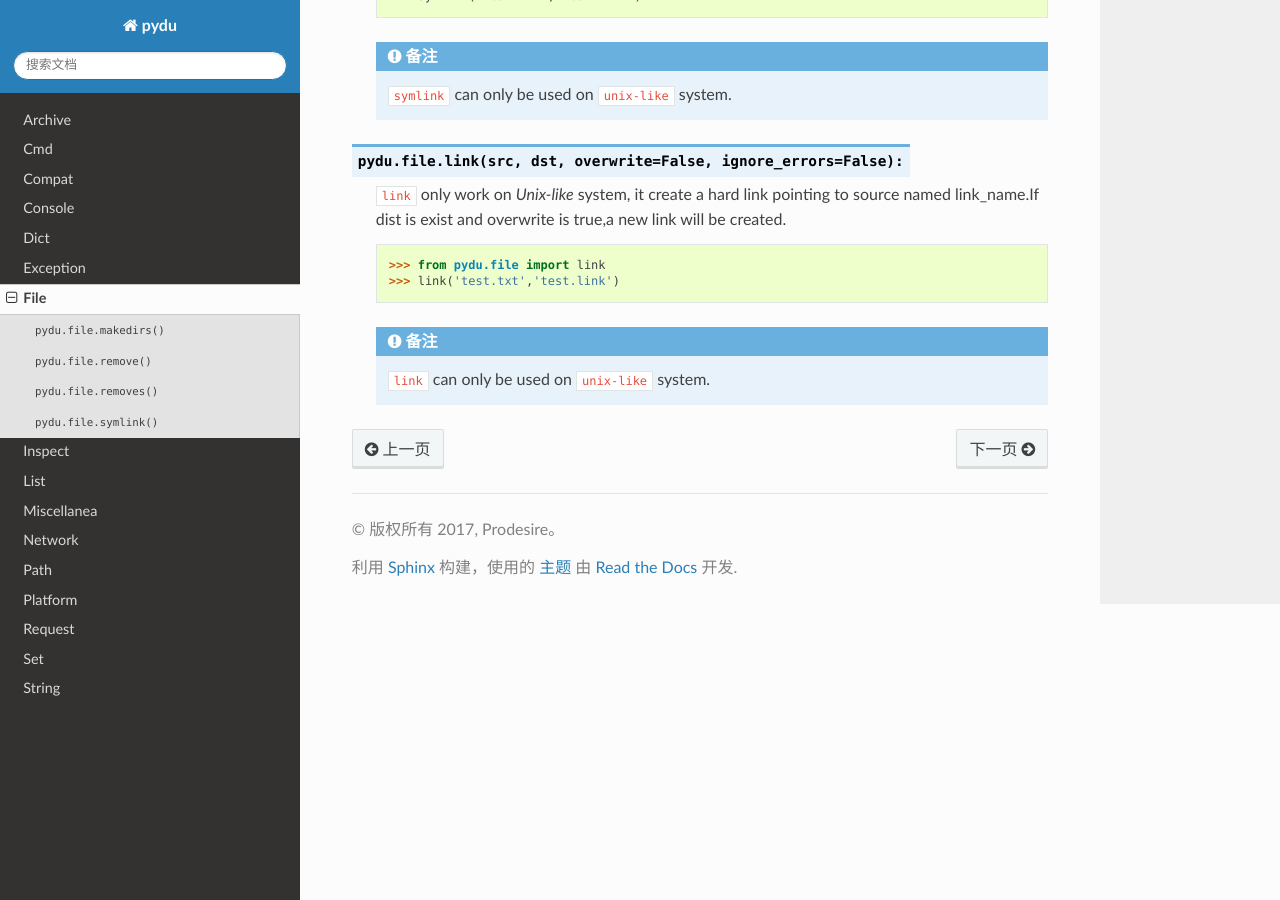
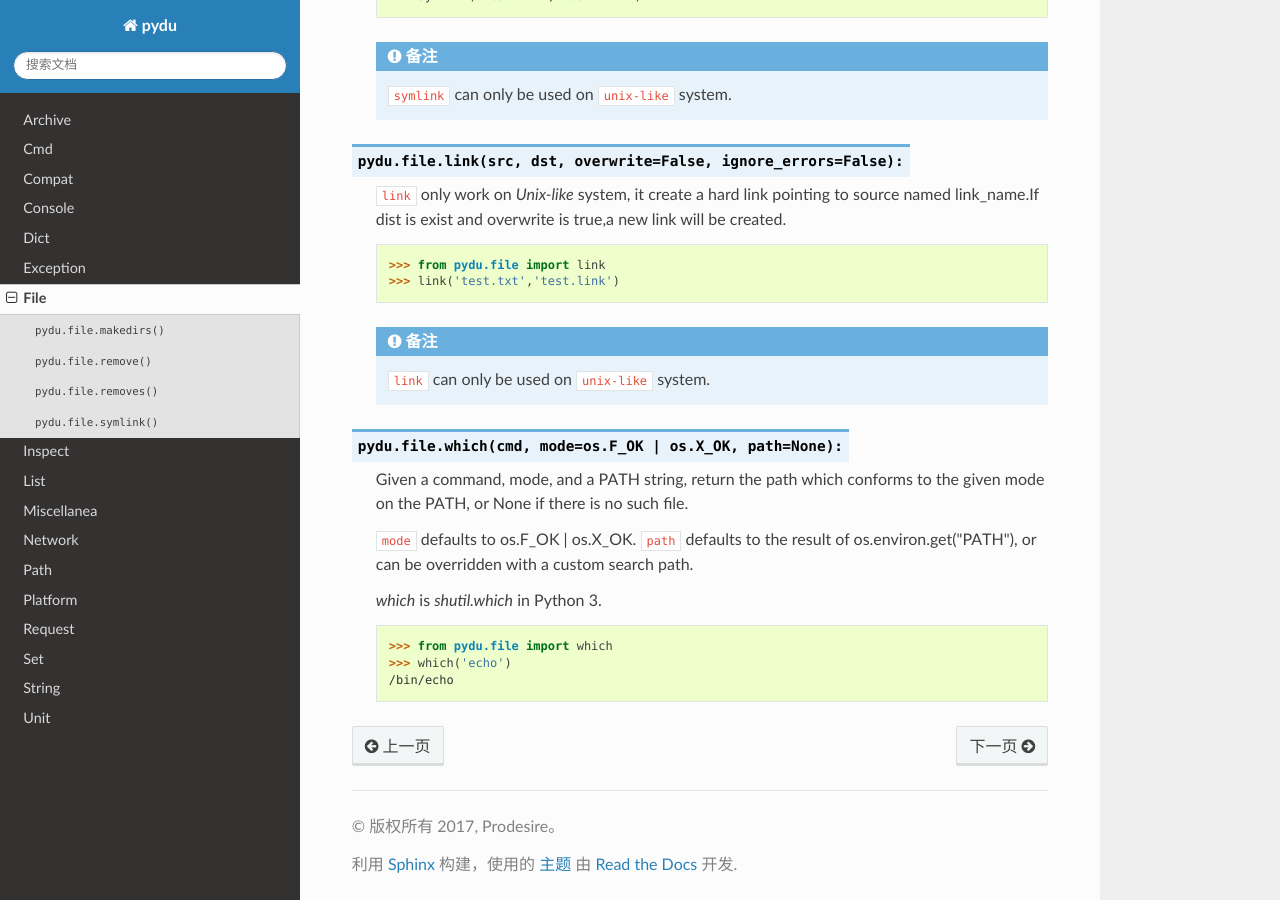
Before and after one commit to flaggo/pydu-zh, a Sphinx documentation site: the page built from docs/file.rst, in a window 1280 px wide and 900 px high, scrolled down 2018 px. Built offline with Sphinx 7.4.7 and the Read the Docs theme 2.0.0, drawn with Linux system fonts in a browser that asks for light colours.

Commit message:
更新范围，新增unit

```diff
--- a/docs/file.rst
+++ b/docs/file.rst
@@ -109,3 +109,20 @@
     >>> link('test.txt','test.link')
 
     .. note:: ``link`` can only be used on ``unix-like`` system.
+
+
+.. py:function:: pydu.file.which(cmd, mode=os.F_OK | os.X_OK, path=None):
+
+    Given a command, mode, and a PATH string, return the path which
+    conforms to the given mode on the PATH, or None if there is no such
+    file.
+
+    ``mode`` defaults to os.F_OK | os.X_OK. ``path`` defaults to the result
+    of os.environ.get("PATH"), or can be overridden with a custom search
+    path.
+
+    `which` is `shutil.which` in Python 3.
+
+    >>> from pydu.file import which
+    >>> which('echo')
+    /bin/echo
--- a/docs/index.rst
+++ b/docs/index.rst
@@ -36,3 +36,4 @@
    request
    set
    string
+   unit
```
Also changed, not shown: docs/unit.rst (added, +15 -0 lines), 2 other files.
